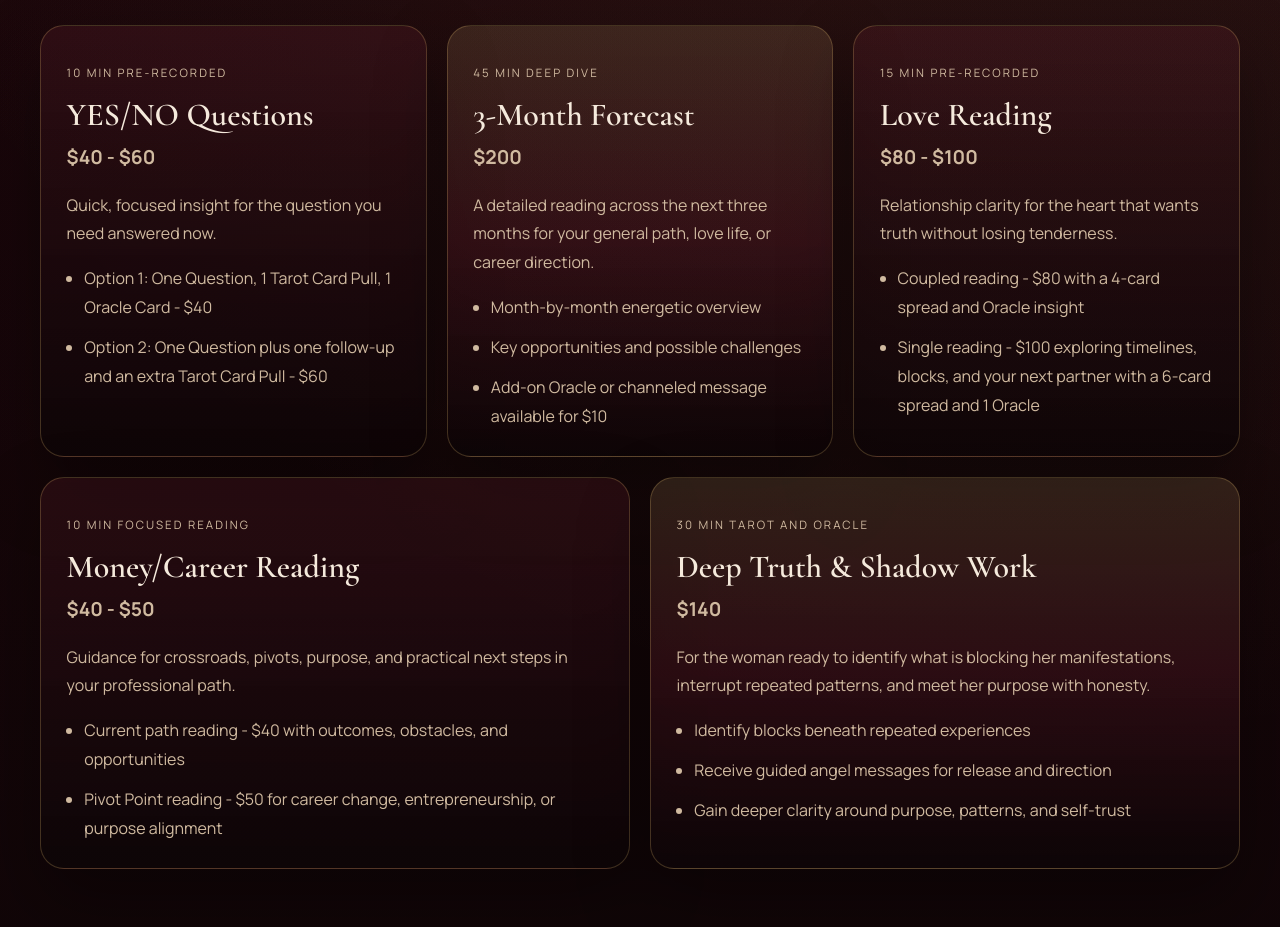
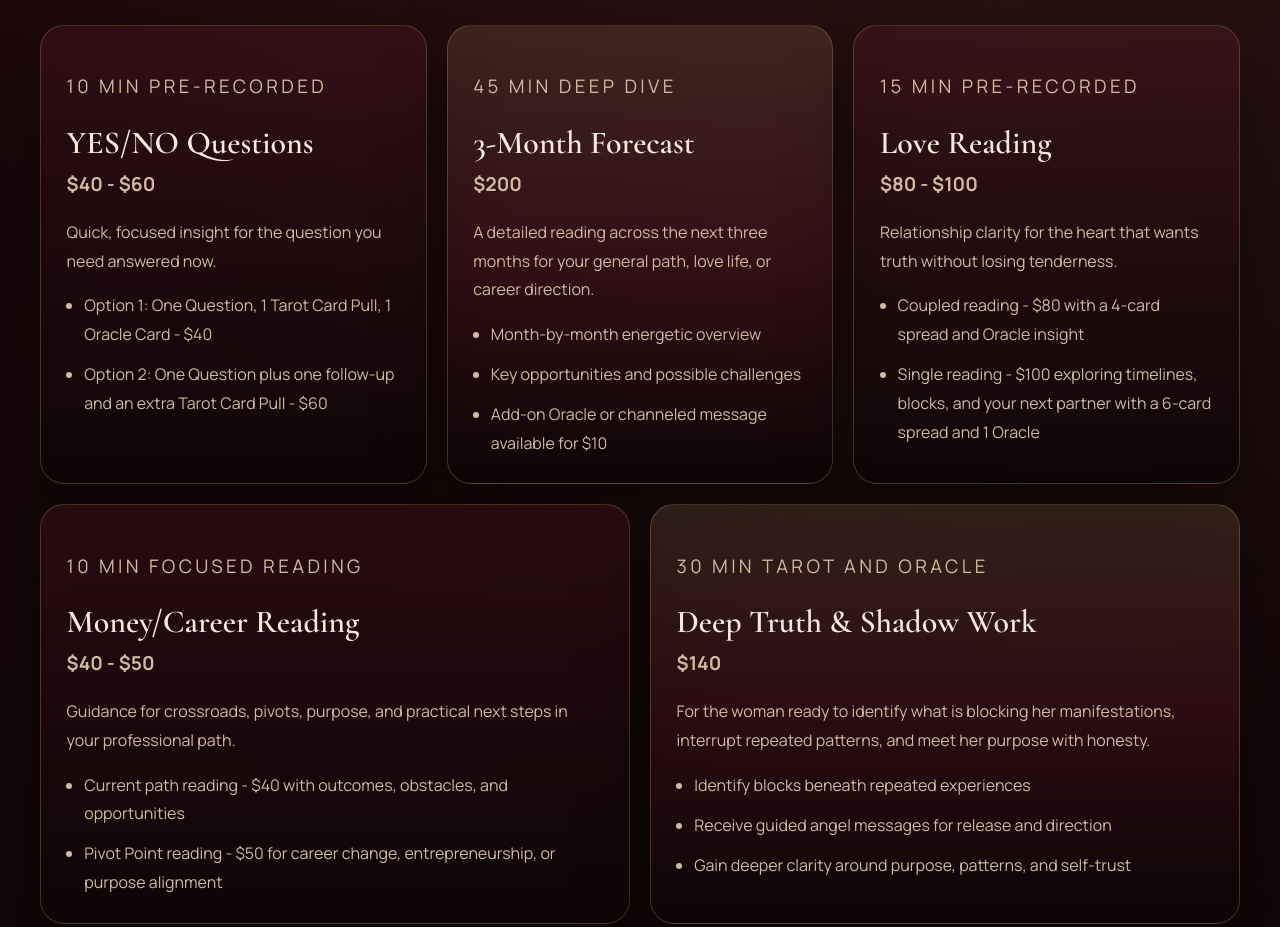
Before and after one commit to jkaranja254/the-unbound-mystic-review, a website: page index.html in a window 1280 px wide. Shown: the part 1886-2813 px from the top of the page. Drawn offline with nearby package versions, Linux system fonts and the light colour scheme.

Commit message:
Cascade label size across cards

```diff
--- a/styles.css
+++ b/styles.css
@@ -127,14 +127,14 @@ main section {
   font-size: clamp(3.2rem, 7vw, 6.2rem);
 }
 
-.eyebrow,
-.service-tag,
-.guidance-label {
+.eyebrow {
   color: var(--gold);
   font-size: 0.72rem;
 }
 
-.section-kicker {
+.section-kicker,
+.service-tag,
+.guidance-label {
   color: var(--gold);
   font-size: 14pt;
 }
```
Also changed, not shown: tests/site.test.js (+2 -2 lines).
